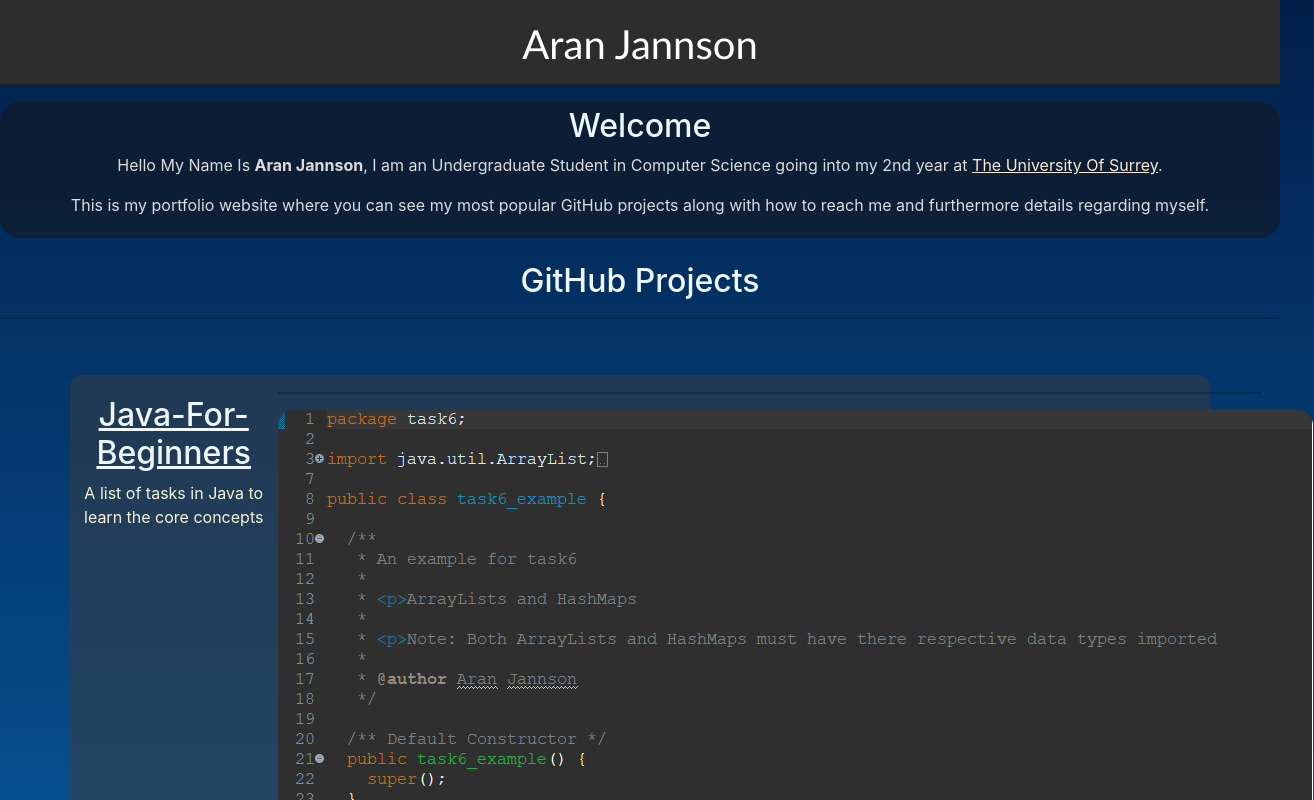
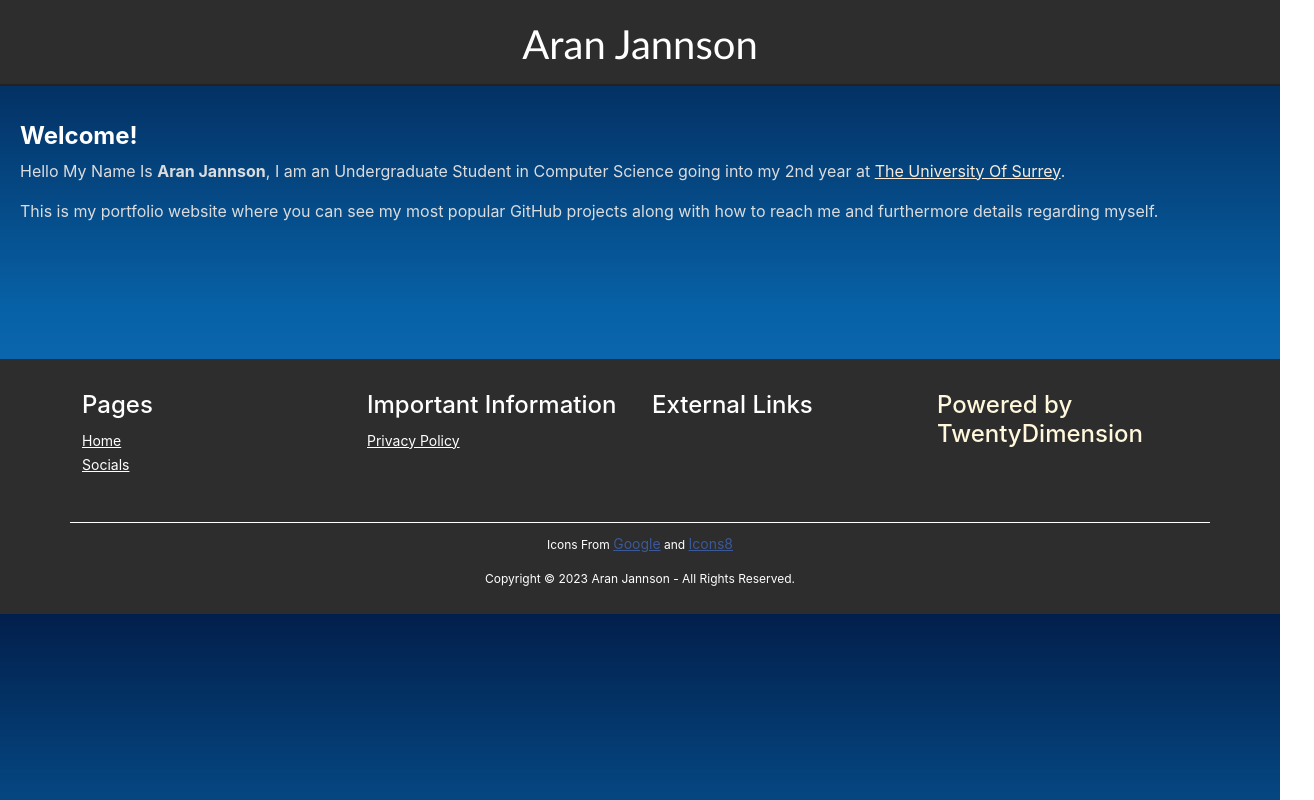
Before and after one commit to AranJannson/NuxtWebsite, a Nuxt app in the folder AranJannson/: page / in a window 1280 px wide. Shown: the top 800 px of the page, 1314 px wide, since content can reach past the window. Built offline with nearby package versions, Linux system fonts and the light colour scheme.

Commit message:
Started Rewriting the site

```diff
--- a/AranJannson/app.vue
+++ b/AranJannson/app.vue
@@ -1,6 +1,14 @@
 <template>
-  <div>
-    <Header/>
-    <Footer/>
-  </div>
+
+  <Header/>
+  <Footer/>
+
+
 </template>
+
+
+<script setup lang="ts">
+definePageMeta({
+  layout: false,
+})
+</script>
--- a/AranJannson/assets/styles/main.scss
+++ b/AranJannson/assets/styles/main.scss
@@ -300,3 +300,16 @@ ul.social-network li {
   background: rgba(22, 21, 21, 0.5);
   padding: 5px; display: inline-block;
 }
+.welcomeBox{
+  padding: 20px;
+  //border-radius: 20px;
+  width: 100%;
+
+
+}
+h2{
+  //color: #374151;
+  color: white;
+  font-size: 1.5rem;
+  font-weight: bold;
+}
--- a/AranJannson/pages/index.vue
+++ b/AranJannson/pages/index.vue
@@ -1,124 +1,13 @@
 <template>
 
-  <article>
-    <div class="textBlocks">
-      <h2 style="color: aliceblue;">Welcome</h2>
-      <p style="color:gainsboro;">Hello My Name Is <b>Aran Jannson</b>, I am an Undergraduate Student in Computer Science going into my 2nd year at <a href="https://www.surrey.ac.uk/" style="color:antiquewhite;">The University Of Surrey</a>.</p>
-      <p style="color:gainsboro;">This is my portfolio website where you can see my most popular GitHub projects along with how to reach me and furthermore details regarding myself.</p>
-    </div>
-    <br>
-    <br>
+  <div class="welcomeBox">
+    <h2>Welcome!</h2>
 
-    <h2 style="text-align: center; color: aliceblue;">GitHub Projects</h2>
-    <hr style="height:2px; color:black; border-width:0; background-color:black; width: 100%;">
-
-    <div class="projects_container">
-
-      <div class="projectsMobile" style=" background: rgb(62, 61, 61); background: rgba(62, 61, 61, 0.5);">
-        <table style="width: 100%;">
-          <tr>
-            <td style="width: 100%;  vertical-align:top;" colspan="2">
-              <a href="https://github.com/AranJannson/Java-For-Beginners" target="_blank" style="color:aliceblue;"><h2 style="color: aliceblue; text-align:center; padding-top: 20px;">Java-For-Beginners</h2></a>
-              <p style="text-align:center; color:beige;">A list of tasks in Java to learn the core concepts</p>
-            </td>
-            <tr>
-              <td style="width: 100%; " colspan="2">
-                <hr style="height:2px; color:black; border-width:0; background-color:black; width: 95%;">
-                <img style="display:block; margin-left: auto; margin-right: auto; border-radius: 15px; object-fit: contain;"  src="~/assets/images/javaForBeginners.png">
-                <hr style="height:2px; color:black; border-width:0; background-color:black; width: 95%;">
-              </td>
-            </tr>
-            <tr>
-              <td colspan="2">
-                <h4 style="padding-left: 15px; color: aliceblue">Includes Examples Of</h4>
-              </td>
-            </tr>
-
-          </tr>
-          <tr>
-            <td>
-              <ul>
-                <li>
-                  <p style="color: aliceblue">Printing</p>
-                </li>
-                <li>
-                  <p style="color: aliceblue">Data Types</p>
-                </li>
-                <li>
-                  <p style="color: aliceblue">Loops</p>
-                </li>
-                <li>
-                  <p style="color: aliceblue">Arrays</p>
-                </li>
-              </ul>
-            </td>
-            <td>
-              <ul style="padding-right: 15px;">
-                <li>
-                  <p style="color: aliceblue">Methods</p>
-                </li>
-                <li>
-                  <p style="color: aliceblue">Classes</p>
-                </li>
-                <li>
-                  <p style="color: aliceblue">Unit Testing</p>
-                </li>
-                <li>
-                  <p style="color: aliceblue">And More!</p>
-                </li>
-              </ul>
-            </td>
-          </tr>
-
-
-          <tr>
-            <td style="text-align: center;" colspan="2">
-              <h5 style="color: aliceblue">Written In: <b style="color:rgb(178, 52, 23)">Java</b></h5>
-            </td>
-          </tr>
-        </table>
-
-      </div>
-    </div>
-
-    <br>
-    <br>
-
-    <div style="width: 100%; align-items: center;">
-
-      <h2 style="text-align: center; color: aliceblue;">Where To Find Me</h2>
-      <br>
-
-      <table style="width: 50%; margin-left:auto ; margin-right: auto;">
-        <tr style="width:100%;  align-items: center;">
-          <th style="width: fit-content; text-align: center;">
-            <img src="https://img.icons8.com/color/48/000000/linkedin.png"  onclick="window.open('https://www.linkedin.com/in/aranjannson/');" style="cursor: pointer;"/>
-          </th>
-          <th style="width: fit-content; text-align: center;">
-            <img src="https://img.icons8.com/ios-filled/50/000000/github.png" onclick="window.open('https://github.com/AranJannson');" style="cursor: pointer;"/>
-          </th>
-          <th style="width: fit-content; text-align: center;">
-            <img src="https://img.icons8.com/color/48/000000/gitlab.png" onclick="window.open('https://gitlab.com/AranJannson');" style="cursor: pointer;"/>
-          </th>
-
-
-        </tr>
-      </table>
-
-
-    </div>
-  </article>
+    <p style="color:gainsboro;">Hello My Name Is <b>Aran Jannson</b>, I am an Undergraduate Student in Computer Science going into my 2nd year at <a href="https://www.surrey.ac.uk/" style="color:antiquewhite;">The University Of Surrey</a>.</p>
+    <p style="color:gainsboro;">This is my portfolio website where you can see my most popular GitHub projects along with how to reach me and furthermore details regarding myself.</p>
+  </div>
 
 </template>
-
-<script setup lang="ts">
+<script>
 
 </script>
-
-<style lang="scss">
-
-h1{
-  color: #07cfe7;
-}
-
-</style>
--- /dev/null
+++ b/AranJannson/pages/login.vue
@@ -0,0 +1,6 @@
+<template>
+
+</template>
+<script>
+
+</script>
```
